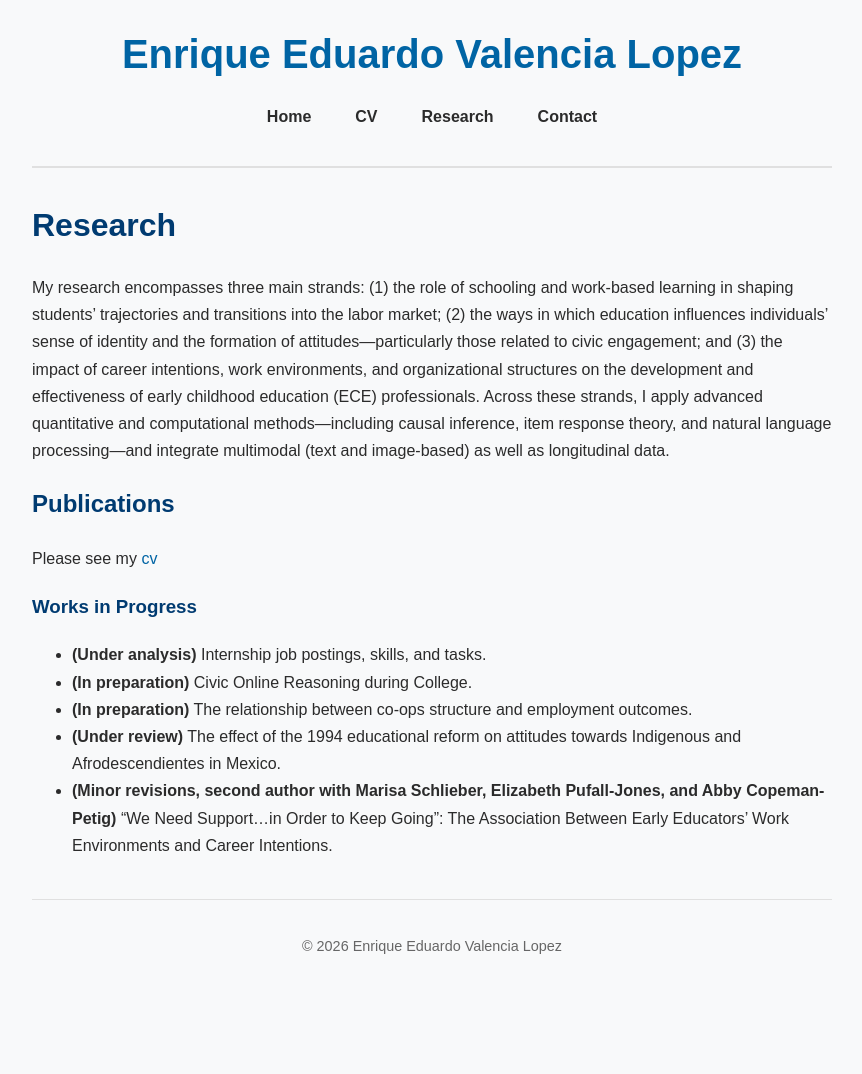
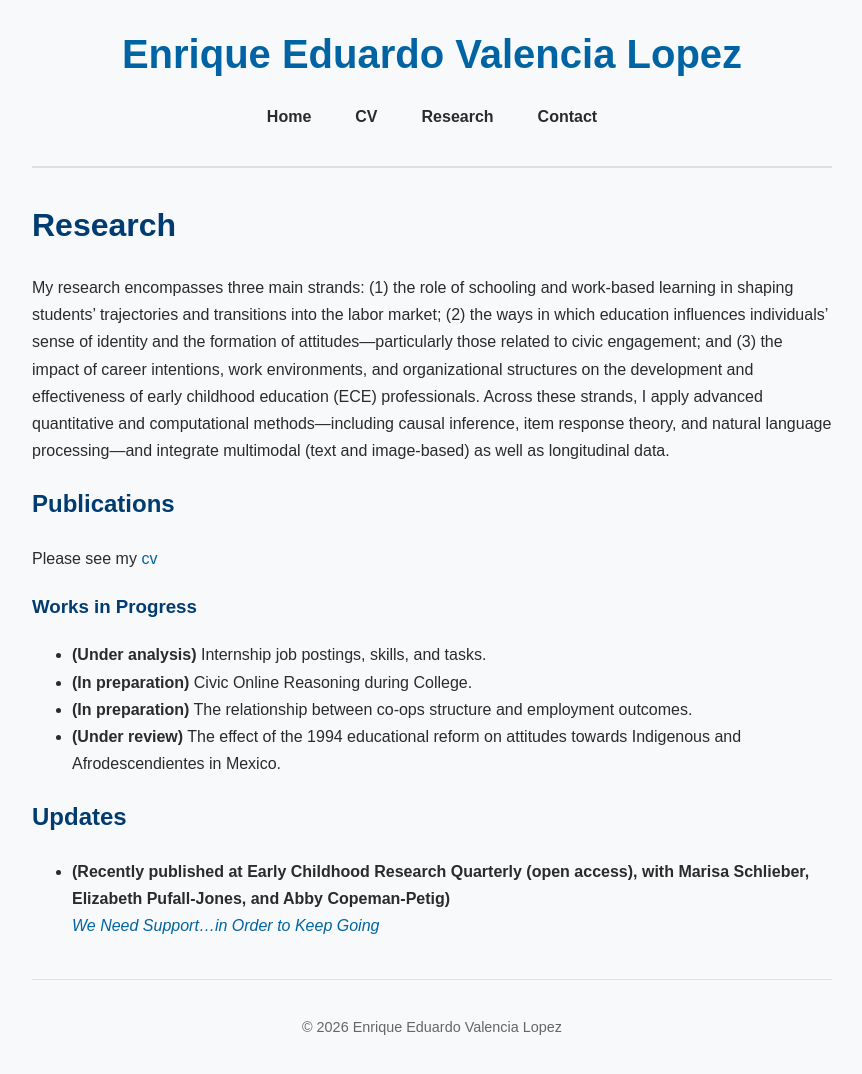
Before and after one commit to evalencialopez/evalencialopez.github.io, a Jekyll site: the page built from research.md, in a window 1280 px wide. Shown: the whole page, without its empty margins (208-1070 px from the left). Built offline with Jekyll 4.4.1, drawn with Linux system fonts in a browser that asks for light colours; before the commit the page ends 993 px from its top, so only the background shows below that.

Commit message:
changes to research section

```diff
--- a/research.md
+++ b/research.md
@@ -10,13 +10,15 @@ My research encompasses three main strands: (1) the role of schooling and work-b
 
 
 ## Publications
-
 Please see my [cv](assets/cv.pdf)
 
 ### Works in Progress
-
 - **(Under analysis)** Internship job postings, skills, and tasks.
 - **(In preparation)** Civic Online Reasoning during College.
 - **(In preparation)** The relationship between co-ops structure and employment outcomes.
 - **(Under review)** The effect of the 1994 educational reform on attitudes towards Indigenous and Afrodescendientes in Mexico.
-- **(Minor revisions, second author with Marisa Schlieber, Elizabeth Pufall-Jones, and Abby Copeman-Petig)** “We Need Support…in Order to Keep Going”: The Association Between Early Educators’ Work Environments and Career Intentions.
+
+## Updates
+
+- **(Recently published at Early Childhood Research Quarterly (open access), with Marisa Schlieber, Elizabeth Pufall-Jones, and Abby Copeman-Petig)**
+  *[We Need Support…in Order to Keep Going](https://www.sciencedirect.com/science/article/pii/S0885200626000542)*
```
